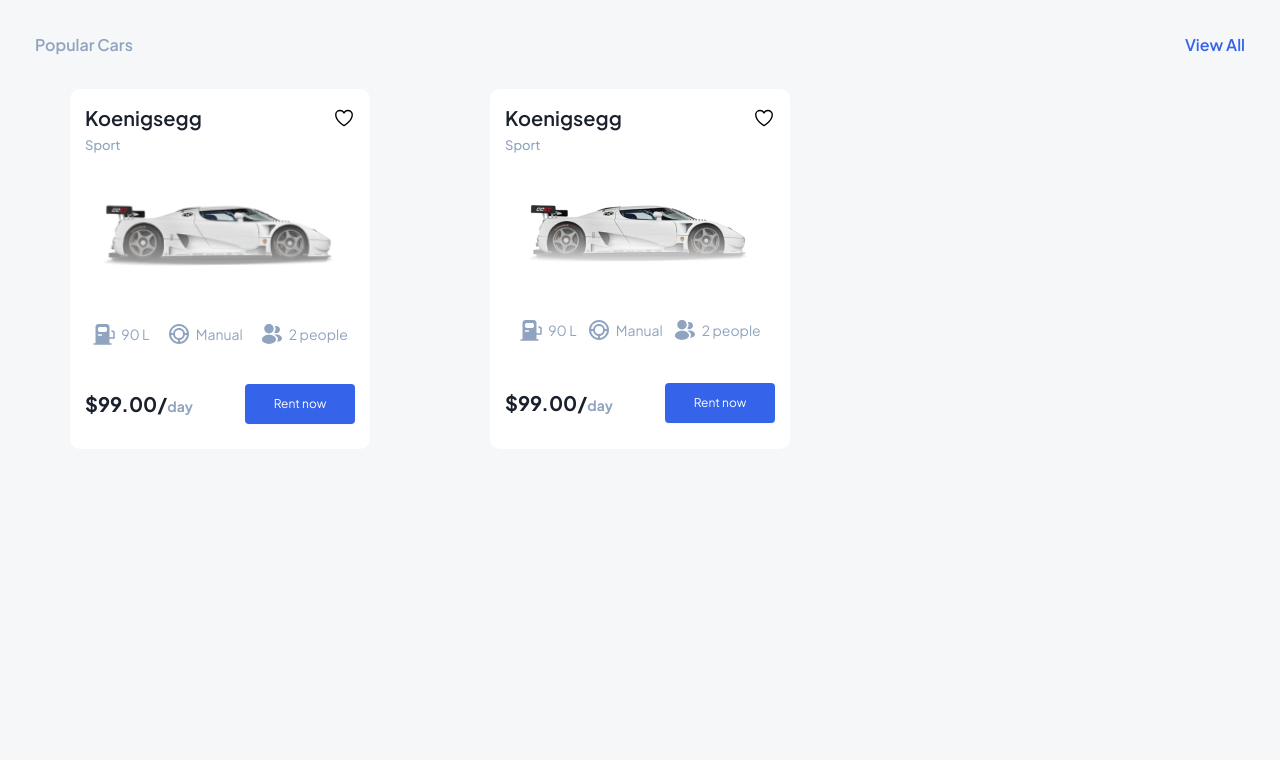
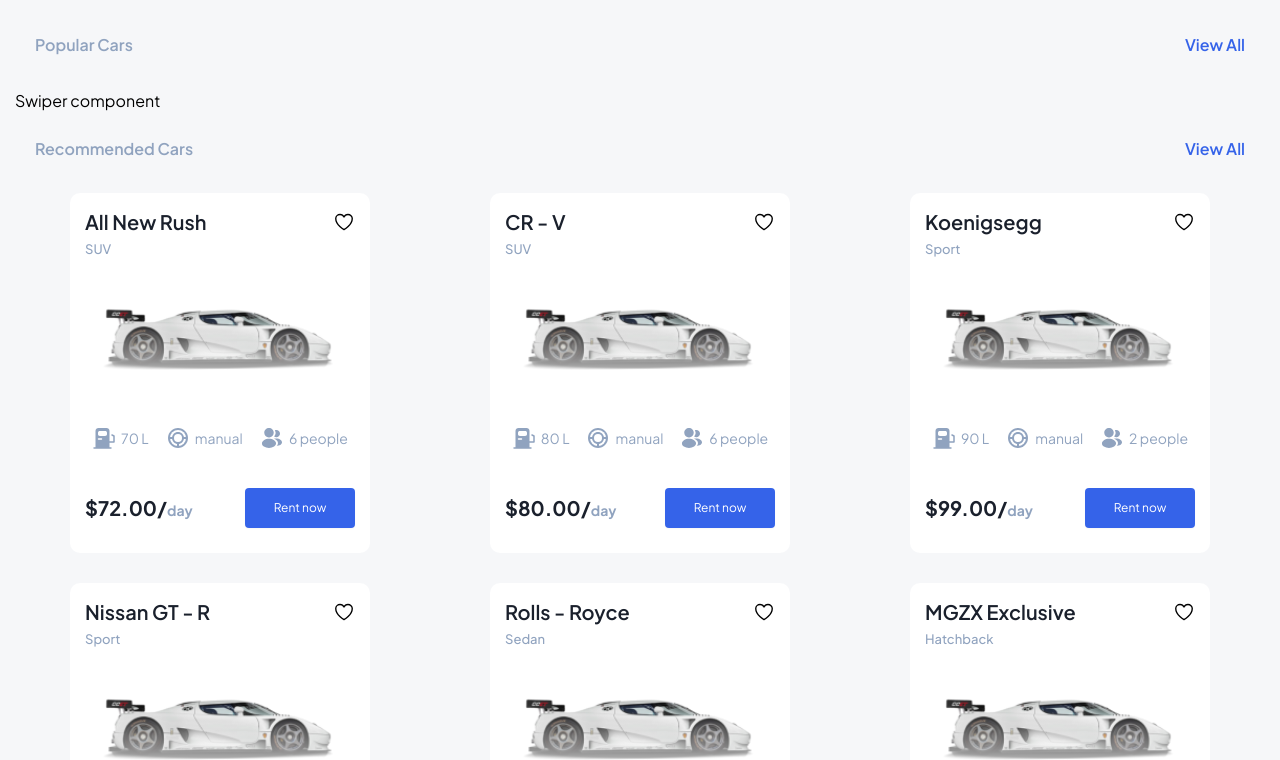
Before and after one commit to abolfazlcodes/morent, a React (Vite) app: page / in a window 1280 px wide. Shown: the part 480-1240 px from the top of the page. Before the commit the page ends 959 px from the top, so only its background shows below. Built offline with nearby package versions, Linux system fonts and the light colour scheme.

Commit message:
add total overview cars component

```diff
--- a/src/pages/HomePage.tsx
+++ b/src/pages/HomePage.tsx
@@ -11,13 +11,6 @@
         <Advertisement />
       </Row>
 
-      <Header
-        title='popular cars'
-        titleColor='grey'
-        titleType='h4'
-        link='/cars'
-      />
-
       <CardsWrapper />
     </>
   );
--- a/src/ui/Button.tsx
+++ b/src/ui/Button.tsx
@@ -25,11 +25,11 @@
   `,
 
   large: css`
-    width: 14rem;
+    width: 16rem;
     height: 4.4rem;
     border-radius: 0.4rem;
     padding: 0 2rem;
-    font-size: 1.6rem;
+    font-size: 1.5rem;
   `,
 };
 
--- a/src/ui/CarCard.tsx
+++ b/src/ui/CarCard.tsx
@@ -1,5 +1,4 @@
 import { HiOutlineHeart } from "react-icons/hi2";
-import car from "../assets/sample car.png";
 import Heading from "./Heading";
 import { GearBox, TankIcon, Users } from "../utils/helpers";
 import Button from "./Button";
@@ -155,32 +154,53 @@
 
 interface CarCardProps {
   type?: "typeA" | "typeB";
+  carData: {
+    id: number;
+    name: string;
+    pricePerDay: number;
+    capacity: number;
+    automatic: boolean;
+    tankCapacity: number;
+    category: string;
+    image: string;
+  };
 }
 
-const CarCard = ({ type = "typeA" }: CarCardProps) => {
+const CarCard = ({ type = "typeA", carData }: CarCardProps) => {
+  const {
+    id,
+    automatic,
+    capacity,
+    category,
+    image,
+    name,
+    pricePerDay,
+    tankCapacity,
+  } = carData;
+
   const renderCarDetails = () => {
     if (type === "typeA") {
       return (
         <>
           <StyledCardImageWrapper>
             <StyledBgOverlay />
-            <StyledCardImage type={type} src={car} alt='sample car name' />
+            <StyledCardImage type={type} src={image} alt={name} />
           </StyledCardImageWrapper>
 
           <StyledCardOverview type={type}>
             <StyledCardOverviewDetail>
               <TankIcon />
-              <span>90 L</span>
+              <span>{tankCapacity} L</span>
             </StyledCardOverviewDetail>
 
             <StyledCardOverviewDetail>
               <GearBox />
-              <span>Manual</span>
+              <span>{automatic ? "automatic" : "manual"}</span>
             </StyledCardOverviewDetail>
 
             <StyledCardOverviewDetail>
               <Users />
-              <span>2 people</span>
+              <span>{capacity} people</span>
             </StyledCardOverviewDetail>
           </StyledCardOverview>
         </>
@@ -190,23 +210,23 @@
         <StyledCardDetailsTypeB>
           <StyledCardImageWrapper>
             <StyledBgOverlay />
-            <StyledCardImage type={type} src={car} alt='sample car name' />
+            <StyledCardImage type={type} src={image} alt={name} />
           </StyledCardImageWrapper>
 
           <StyledCardOverview type={type}>
             <StyledCardOverviewDetail>
               <TankIcon />
-              <span>90 L</span>
+              <span>{tankCapacity} L</span>
             </StyledCardOverviewDetail>
 
             <StyledCardOverviewDetail>
               <GearBox />
-              <span>Manual</span>
+              <span>{automatic ? "automatic" : "manual"}</span>
             </StyledCardOverviewDetail>
 
             <StyledCardOverviewDetail>
               <Users />
-              <span>2 people</span>
+              <span>{capacity} people</span>
             </StyledCardOverviewDetail>
           </StyledCardOverview>
         </StyledCardDetailsTypeB>
@@ -219,9 +239,9 @@
       <StyledCardHeader>
         <div>
           <Heading as='h3' color='black'>
-            Koenigsegg
+            {name}
           </Heading>
-          <StyledCardCategory>sport</StyledCardCategory>
+          <StyledCardCategory>{category}</StyledCardCategory>
         </div>
 
         <StyledCardIcon>
@@ -234,13 +254,15 @@
 
       <StyledCardFooter>
         <div>
-          <StyledCardPrice>$99.00/</StyledCardPrice>
+          <StyledCardPrice>${pricePerDay}.00/</StyledCardPrice>
           <StyledCardPriceDay>day</StyledCardPriceDay>
         </div>
 
-        <Button size='small' variation='primary'>
-          <Link to='/cars/1'>Rent now</Link>
-        </Button>
+        <Link to={`/cars/${id}`}>
+          <Button size='small' variation='primary'>
+            Rent now
+          </Button>
+        </Link>
       </StyledCardFooter>
     </StyledArticle>
   );
--- a/src/ui/CardsWrapper.tsx
+++ b/src/ui/CardsWrapper.tsx
@@ -1,5 +1,10 @@
 import { styled } from "styled-components";
 import CarCard from "./CarCard";
+import car from "../assets/sample car.png";
+import Header from "./Header";
+import { Link } from "react-router-dom";
+import Button from "./Button";
+import TotalCarsOverview from "./TotalCarsOverview";
 
 const StyledWrapper = styled.div`
   display: grid;
@@ -10,12 +15,135 @@
   row-gap: 3rem;
 `;
 
+const fakeCarsData = [
+  {
+    id: 1,
+    name: "All new rush",
+    pricePerDay: 72,
+    capacity: 6,
+    automatic: false,
+    tankCapacity: 70,
+    category: "SUV",
+    image: car,
+  },
+  {
+    id: 2,
+    name: "CR - V",
+    pricePerDay: 80,
+    capacity: 6,
+    automatic: false,
+    tankCapacity: 80,
+    category: "SUV",
+    image: car,
+  },
+  {
+    id: 3,
+    name: "Koenigsegg",
+    pricePerDay: 99,
+    capacity: 2,
+    automatic: false,
+    tankCapacity: 90,
+    category: "Sport",
+    image: car,
+  },
+  {
+    id: 4,
+    name: "Nissan GT - R",
+    pricePerDay: 100,
+    capacity: 2,
+    automatic: true,
+    tankCapacity: 80,
+    category: "Sport",
+    image: car,
+  },
+  {
+    id: 5,
+    name: "Rolls - Royce",
+    pricePerDay: 96,
+    capacity: 4,
+    automatic: true,
+    tankCapacity: 70,
+    category: "Sedan",
+    image: car,
+  },
+  {
+    id: 6,
+    name: "MGZX Exclusive",
+    pricePerDay: 76,
+    capacity: 4,
+    automatic: true,
+    tankCapacity: 80,
+    category: "Hatchback",
+    image: car,
+  },
+  {
+    id: 7,
+    name: "All new rush",
+    pricePerDay: 72,
+    capacity: 6,
+    automatic: false,
+    tankCapacity: 70,
+    category: "SUV",
+    image: car,
+  },
+  {
+    id: 8,
+    name: "CR - V",
+    pricePerDay: 80,
+    capacity: 6,
+    automatic: false,
+    tankCapacity: 80,
+    category: "SUV",
+    image: car,
+  },
+  {
+    id: 9,
+    name: "Koenigsegg",
+    pricePerDay: 99,
+    capacity: 2,
+    automatic: false,
+    tankCapacity: 90,
+    category: "Sport",
+    image: car,
+  },
+  {
+    id: 10,
+    name: "Nissan GT - R",
+    pricePerDay: 100,
+    capacity: 2,
+    automatic: true,
+    tankCapacity: 80,
+    category: "Sport",
+    image: car,
+  },
+];
+
 function CardsWrapper() {
   return (
-    <StyledWrapper>
-      <CarCard />
-      <CarCard type='typeB' />
-    </StyledWrapper>
+    <>
+      <Header
+        title='popular cars'
+        titleColor='grey'
+        titleType='h4'
+        link='/cars'
+      />
+      <div>Swiper component</div>
+      <br />
+      <Header
+        title='recommended cars'
+        titleColor='grey'
+        titleType='h4'
+        link='/cars'
+      />
+      <StyledWrapper>
+        {fakeCarsData.map((carItem) => (
+          <CarCard key={carItem.id} carData={carItem} />
+        ))}
+      </StyledWrapper>
+
+      {/* show more button */}
+      <TotalCarsOverview numOfCars={fakeCarsData.length} />
+    </>
   );
 }
 
--- /dev/null
+++ b/src/ui/TotalCarsOverview.tsx
@@ -0,0 +1,36 @@
+import { Link } from "react-router-dom";
+import Button from "./Button";
+import { styled } from "styled-components";
+
+const Wrapper = styled.div`
+  margin: 5rem 0;
+  display: flex;
+  align-items: center;
+  justify-content: space-between;
+  width: 55%;
+  margin-left: auto;
+`;
+
+const TotalCarsSpan = styled.span`
+  color: var(--color-grey-400);
+  font-size: 1.4rem;
+`;
+
+interface TotalCarsOverviewPops {
+  numOfCars: number;
+}
+
+function TotalCarsOverview({ numOfCars }: TotalCarsOverviewPops) {
+  return (
+    <Wrapper>
+      <Link to='/cars'>
+        <Button size='large' variation='primary'>
+          Show more car
+        </Button>
+      </Link>
+      <TotalCarsSpan>{numOfCars} Cars</TotalCarsSpan>
+    </Wrapper>
+  );
+}
+
+export default TotalCarsOverview;
```
